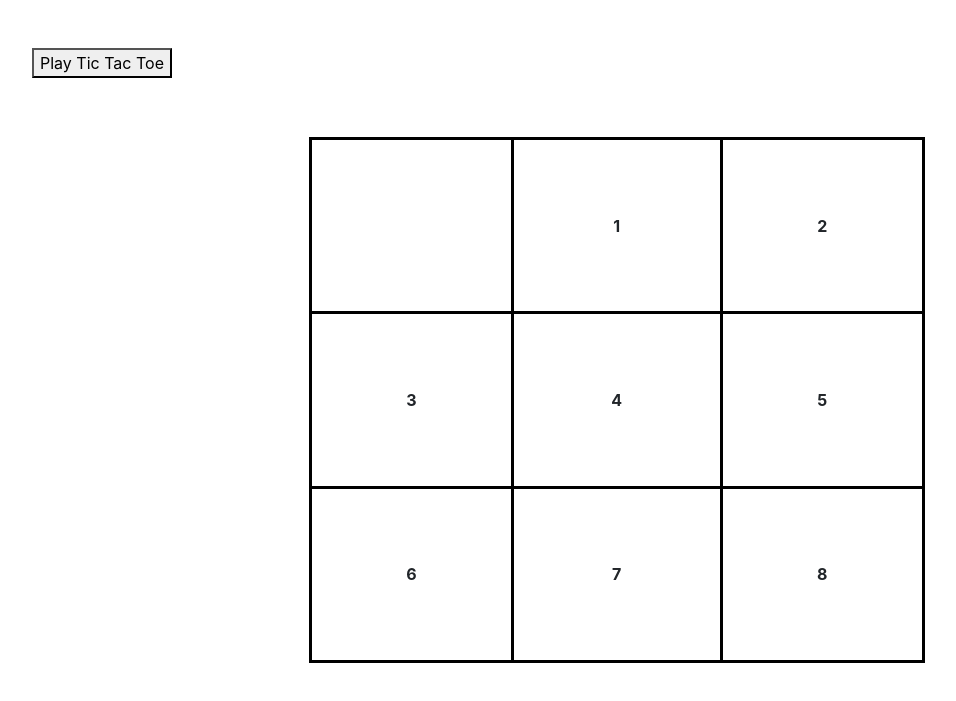
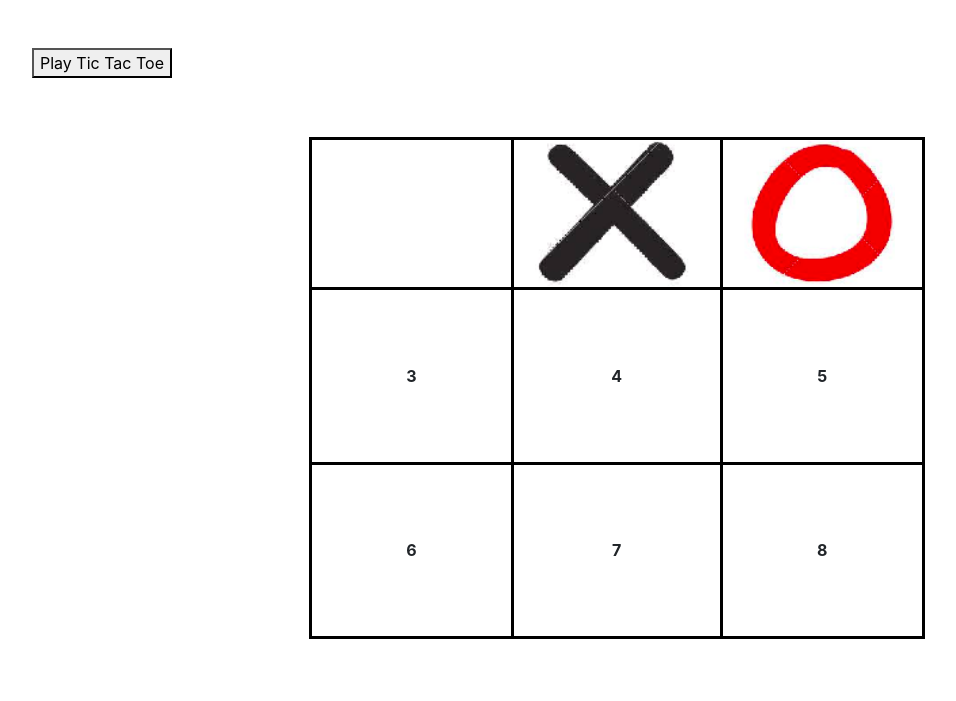
Before and after one commit to FelipeEnne/Tic-Tac-Toe-JavaScript, a plain HTML site: page index.html in a window 1280 px wide. Shown: the part 95-796 px from the top of the page, without its empty margins (23-979 px from the left). Drawn offline with nearby package versions, Linux system fonts and the light colour scheme.

Commit message:
Created the 'x' and the 'o' images

```diff
--- a/css/style.css
+++ b/css/style.css
@@ -2,17 +2,25 @@
     margin: 35px 55px;
 }
 
-#button-playGame{
+#button-playGame {
     margin: 35px 55px;
 }
 
-.board-border{
+.board-border {
   border: 3px solid black;
   padding: 12% 0;
 }
 
+.background-X, .background-O {
+  background-size: 80%;
+  background-position: center center;
+  background-repeat: no-repeat;
+}
+
 .background-X{
-  background-image: url('../anything.jpg');
-  background-size: 130%;
-  background-position: center center;
+  background-image: url('../images/tttx.png');
 }
+
+.background-O{
+  background-image: url('../images/ttto.png');
+}
--- a/index.html
+++ b/index.html
@@ -21,8 +21,8 @@
         <thead>
           <tr class="table-rows">
             <th class="board-border text-center" onclick="space(0)"></th>
-            <th class="board-border text-center background-X">1</th>
-            <th class="board-border text-center">2</th>
+            <th class="board-border text-center background-X"></th>
+            <th class="board-border text-center background-O"></th>
           </tr>
           <tr class="table-rows">
             <th class="board-border text-center">3</th>
```
Also changed, not shown: images/ttto.png (added), images/tttx.png (added).
